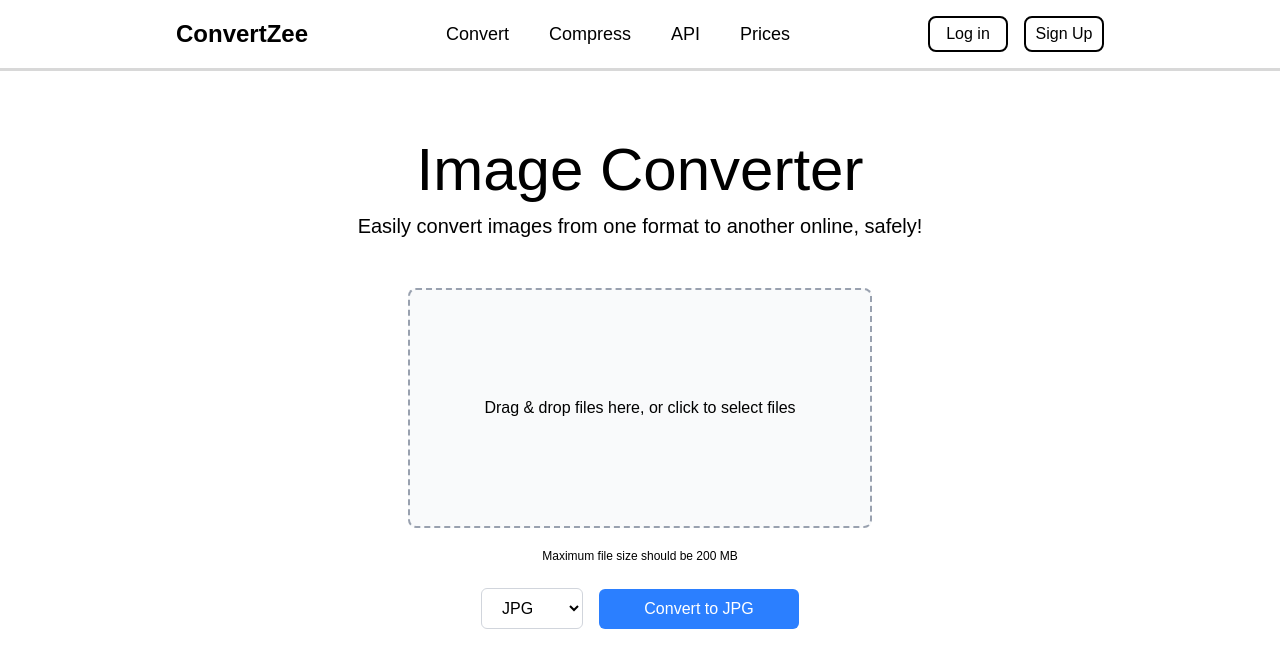
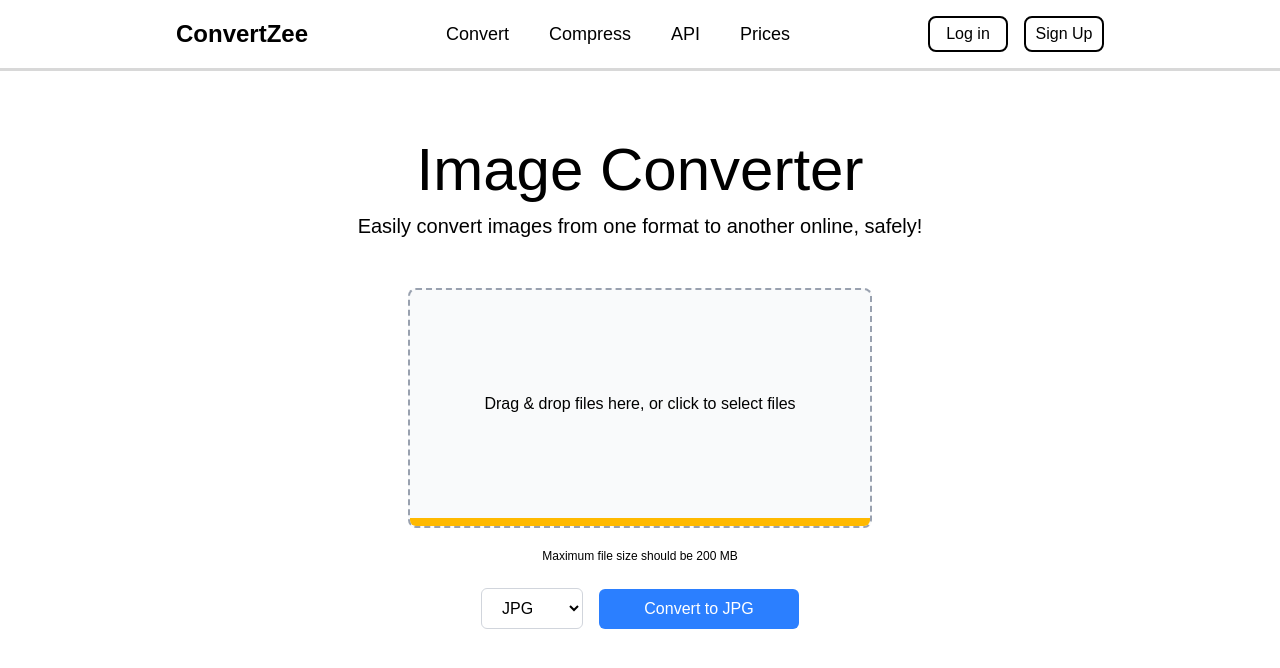
Before and after one commit to beatenstratblues/convertzee_frontend, a Next.js app: page / in a window 1280 px wide. Shown: the top 668 px of the page. Built offline with nearby package versions, Linux system fonts and the light colour scheme.

Commit message:
upload bar strucutre added

```diff
--- a/components/DropZone.js
+++ b/components/DropZone.js
@@ -1,9 +1,10 @@
 "use client";
 import { useDropzone } from "react-dropzone";
 import { useState } from "react";
+import UploadLoadingBarComponent from "./UploadLoadingBarComponent";
 
 const DropZone = ({ setUploadedUrl }) => {
-  const [uploading, setUploading] = useState(false);
+  const [uploading, setUploading] = useState(true);
   const [previewUrl, setPreviewUrl] = useState("");
 
   const onDrop = async (acceptedFiles) => {
@@ -47,49 +48,34 @@
     });
 
   return (
-    <section
+    <div
       className={`${
         isDragActive ? "bg-blue-100" : "bg-gray-50"
-      } mt-12 p-8 border-2 border-dashed border-gray-400 rounded-lg text-center cursor-pointer w-6/6 mx-auto md:w-4/6 lg:w-3/6 h-2/6 flex flex-col items-center justify-center `}
+      } mt-12 border-2 border-dashed border-gray-400 rounded-lg text-center cursor-pointer w-full mx-auto md:w-4/6 lg:w-3/6 h-2/6 flex flex-col justify-center overflow-hidden`}
+      {...getRootProps()}
     >
-      <div {...getRootProps()}>
-        <input {...getInputProps()} />
-        {acceptedFiles.length > 0 ? (
-          <aside className="mt-4">
-            <h4 className="font-semibold">Selected file:</h4>
-            <ul>
-              {acceptedFiles.map((file) => (
-                <li key={file.path}>
-                  {file.path} - {(file.size / 1024).toFixed(2)} KB
-                </li>
-              ))}
-            </ul>
-          </aside>
-        ) : isDragActive ? (
+      <div className="flex-1 flex flex-col justify-center p-2">
+        {isDragActive ? (
           <p>Drop the files here ...</p>
-        ) : (
+        ) : acceptedFiles.length > 0 ? null : (
           <p>Drag & drop files here, or click to select files</p>
         )}
-      </div>
-
         {previewUrl && (
-        <div className="mt-6">
+          <div className="border-2">
             <img
               src={previewUrl}
               alt="Preview"
               className={`mx-auto rounded-lg transition-all duration-500 ${
                 uploading ? "opacity-60 blur-sm" : "opacity-100"
               }`}
-            width={50}
+              width={70}
             />
-          {uploading && (
-            <p className="text-blue-600 mt-2 animate-pulse">
-              Uploading to Cloudinary...
-            </p>
-          )}
           </div>
         )}
-    </section>
+        <input {...getInputProps()} />
+      </div>
+      {uploading && <UploadLoadingBarComponent />}
+    </div>
   );
 };
 
--- /dev/null
+++ b/components/UploadLoadingBarComponent.js
@@ -0,0 +1,7 @@
+import React from "react";
+
+const UploadLoadingBarComponent = () => {
+  return <div className="h-2 bg-amber-400"></div>;
+};
+
+export default UploadLoadingBarComponent;
```
Lines whose indentation alone changed are shown as unchanged.
